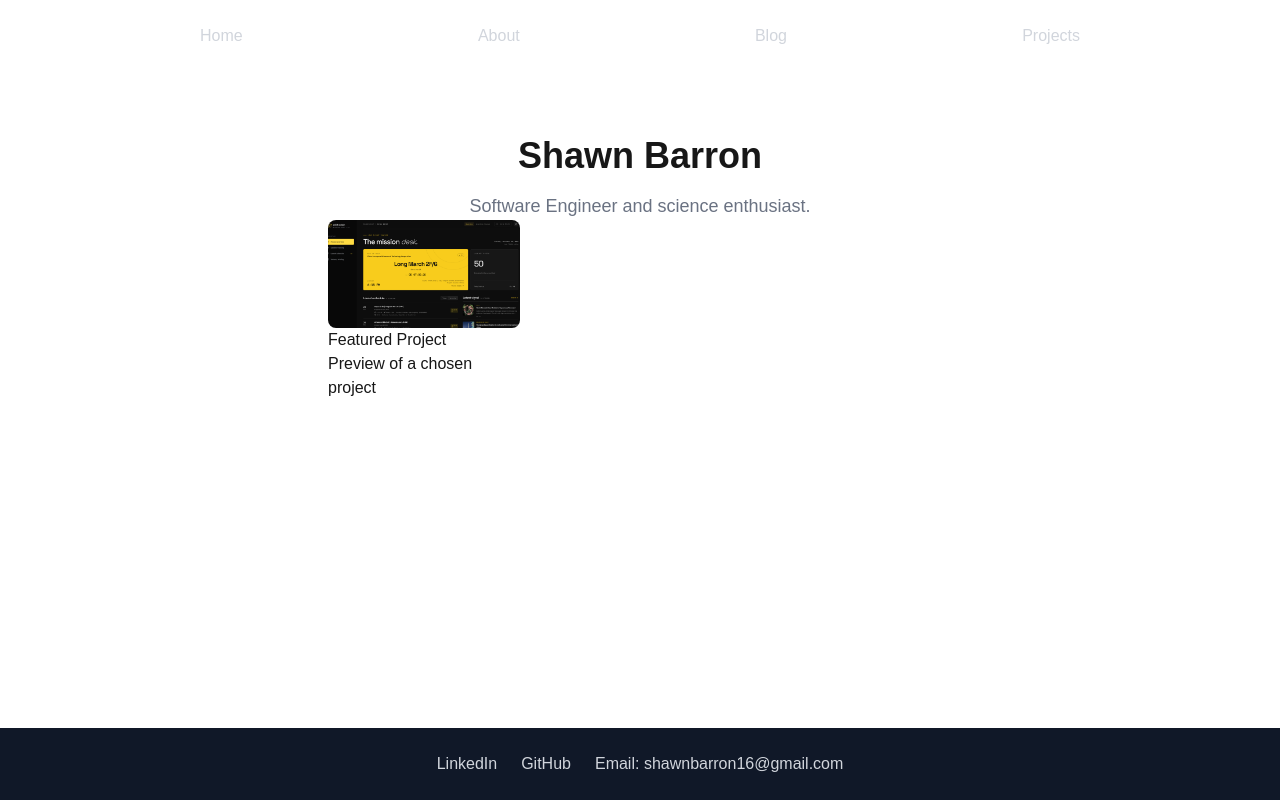
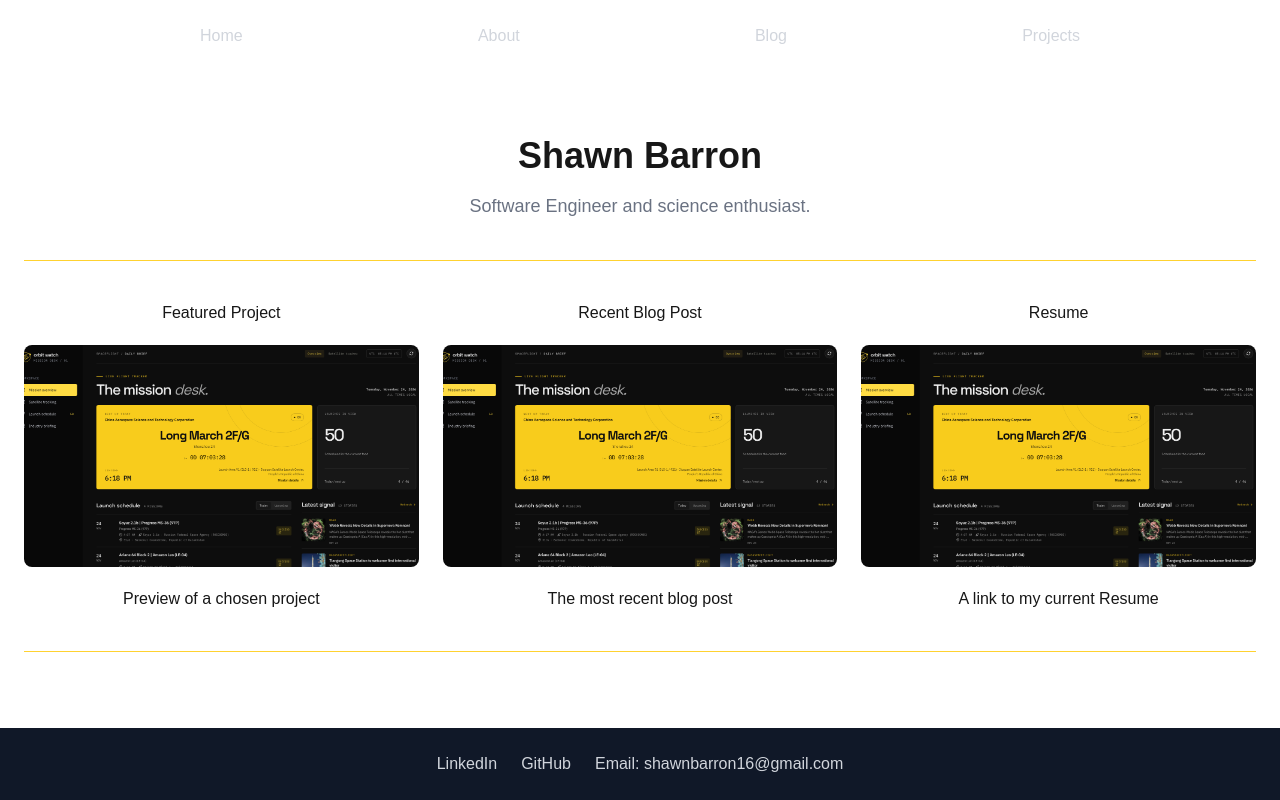
Before and after one commit to shawnbarron16/Personal-Site, a Next.js app: page / in a window 1280 px wide. Built offline with nearby package versions, Linux system fonts and the light colour scheme.

Commit message:
Added the other two feature cards (incomplete)

```diff
--- a/app/page.tsx
+++ b/app/page.tsx
@@ -2,20 +2,32 @@ import FeaturedCard from "@/components/FeaturedCard";
 
 export default function Home() {
   return (
-    <main className="mx-auto max-w-2xl px-6 py-16">
+    <main className="mx-auto px-6 py-16">
       <div className="flex flex-col justify-center items-center">
         <h1 className="text-4xl font-bold">Shawn Barron</h1>
         <p className="mt-4 text-lg text-gray-500">
           Software Engineer and science enthusiast.
         </p>
       </div>
-      <div className="grid grid-cols-1 gap-6 md:grid-cols-3">
+      <div className="grid grid-cols-1 gap-6 md:grid-cols-3 border-t border-b border-amber-300 mt-10 pt-10 pb-10">
         <FeaturedCard
           title="Featured Project"
           description="Preview of a chosen project"
           image="/previews/Orbiter.png"
           href="/projects"
         ></FeaturedCard>
+        <FeaturedCard
+          title="Recent Blog Post"
+          description="The most recent blog post"
+          image="/previews/Orbiter.png"
+          href="/blog"
+        ></FeaturedCard>
+        <FeaturedCard
+          title="Resume"
+          description="A link to my current Resume"
+          image="/previews/Orbiter.png"
+          href="/blog"
+        ></FeaturedCard>
       </div>
     </main>
   );
--- a/components/FeaturedCard.tsx
+++ b/components/FeaturedCard.tsx
@@ -18,6 +18,7 @@ export default function FeaturedCard({
 }: FeaturedCardProps) {
   return (
     <Link href={href}>
+      <h2 className="text-center mb-5">{title}</h2>
       <div className="relative aspect-video overflow-hidden rounded-lg">
         <Image
           src={image}
@@ -28,8 +29,7 @@ export default function FeaturedCard({
           className="object-cover"
         />
       </div>
-      <h2>{title}</h2>
-      <p>{description}</p>
+      <p className="text-center mt-5">{description}</p>
     </Link>
   );
 }
```
